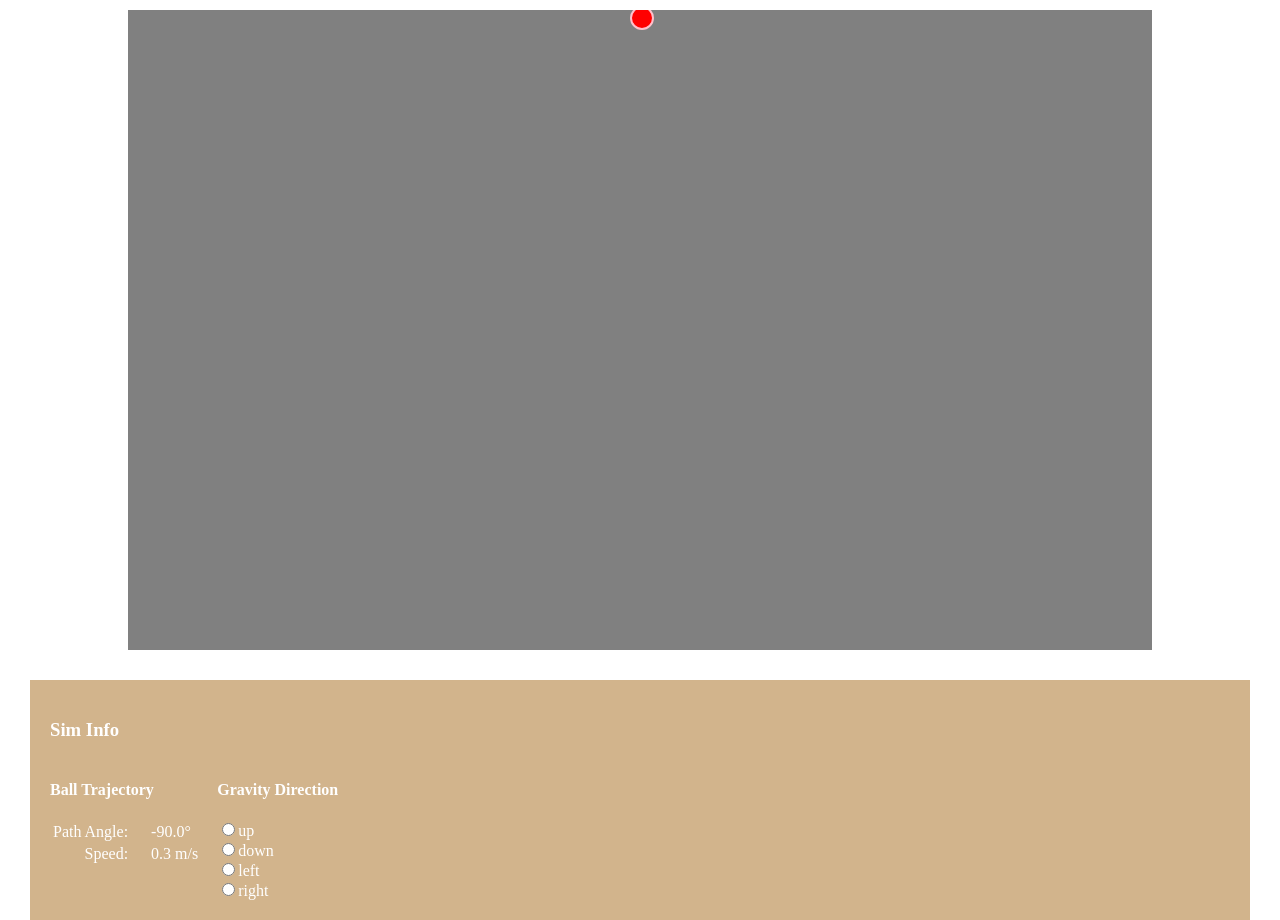
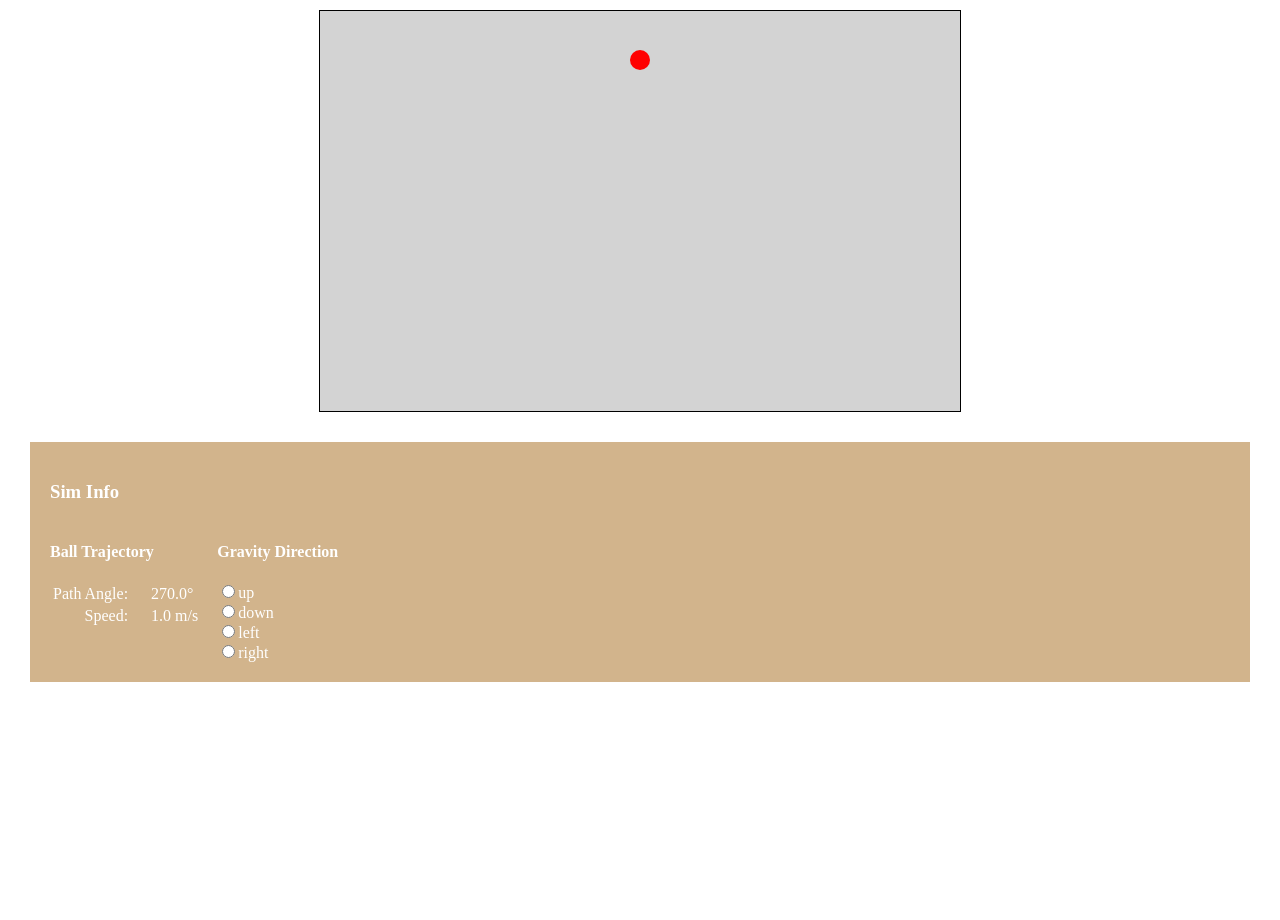
Before and after one commit to kchelms/React_Practice--Physics_Sim, a React (Create React App) app: page / in a window 1280 px wide. After the commit the page ends 810 px from the top, so only its background shows below. Built offline with nearby package versions, Linux system fonts and the light colour scheme.

Commit message:
Switch to canvas element (oops) proof of concept

```diff
--- a/src/App.css
+++ b/src/App.css
@@ -1,8 +1,14 @@
+.App {
+    height: 100%;
+    margin: 0;
+    padding: 0;
+}
+
 .ViewBox {
-    position: relative;
+    position: static;
     background: grey;
     overflow: hidden;
-    width: 80%;
+    max-width: 80%;
     aspect-ratio: 8 / 5;
     margin: auto;
     margin-top: 10px;
--- a/src/App.js
+++ b/src/App.js
@@ -1,163 +1,49 @@
 import './App.css';
 import {React , Component} from 'react';
 import * as Vector from './Utils/VectorMath'
+import {BallisticObj} from './BallisticObj'
 
-//debugger
-
-const directions = {
-  up:     90,
-  down:   270,
-  left:   180,
-  right:  0
+function ViewBox(props) {
+  return (
+    <canvas
+      id='canvas'
+      width={props.canvasWidth}
+      height={props.canvasWidth * 5/8}
+      style={{display: "block", border: "1px solid black", margin: "auto", marginTop: "10px"}}
+    />
+  )
 }
 
-//Comment to check GitHub login again
-
-class Ball extends Component {
-  constructor (props) {
-    super(props)
-
-    this.scaleRad = props.rad / props.scale
-
-    this.state = {
-      position: {x: 0, y: 0},
-      velocityVector: new Vector.Vector(0, directions.right),
-      envSize: null
-    }
-  }
-
+class Environment extends Component {
   componentDidMount() {
-    setInterval(()=>{this.calculatePath()}, this.props.time)
-
-    this.setEnvSize()
-  }
-
-  setEnvSize() {
-    const viewBox = document.getElementsByClassName('ViewBox')[0]
-    const vbStyle = getComputedStyle(viewBox)
-
-    this.setState({
-      envSize: {
-        x: parseInt(vbStyle.width),
-        y: parseInt(vbStyle.height)
-      },
-
-      position: {
-        x: (parseInt(vbStyle.width) / 2),
-        y: (parseInt(vbStyle.height) / 2)
-      }
-    })
-  }
-
-  calculatePath() {
-    const currPosition = this.state.position
-    const currVelocity = this.state.velocityVector
-    const gravityAddedVelocity = Vector.velocityFromAcceleration(this.props.gravity, this.props.time)
-
-    let newVelocity = Vector.Vector.combineVectors(currVelocity, gravityAddedVelocity)
-
-    const newVelocity_components = newVelocity.getVectorComponents()
-
-    let newPosition = {
-      x: currPosition.x + (newVelocity_components.x * this.props.scale),
-      y: currPosition.y + (newVelocity_components.y * this.props.scale)
-    }
-
-    if (this.checkOutOfBounds(newPosition)) {
-      [newPosition, newVelocity] = this.bounce(newPosition, newVelocity)
-    }
-
-    this.props.ballStateDisplay(newVelocity)
+    const canvas = document.getElementById('canvas')
+    const canvasContext = canvas.getContext('2d')
 
 
 
-    this.setState({
-      velocityVector: newVelocity,
-      position: newPosition
+    this.ball = new BallisticObj({
+      position: {x: canvas.width / 2, y: canvas.height / 2},
+      rad: 10,
+      scale: 1,
+      ballStateDisplay: this.props.ballStateDisplay,
+      envSize: {x: canvas.width, y: canvas.height}
     })
-  }
 
-  bounce(position, velocity) {
-    const elasticity = this.props.elasticity
+    setInterval(()=>{
+      canvasContext.clearRect(0, 0, canvas.width, canvas.height)
 
-    let newPosition = Object.assign({}, position)
-    let newVelocity_magnitude = velocity.magnitude
-    let newVelocity_angle = velocity.angle
+      canvasContext.fillStyle = "lightgray"
+      canvasContext.fillRect(0, 0, canvas.width, canvas.height)
 
-    const [xOut, yOut] = [
-      this.checkAxisOutOfBounds(position.x, this.state.envSize.x),
-      this.checkAxisOutOfBounds(position.y, this.state.envSize.y)
-    ]
+      this.ball.draw(canvasContext)
 
-    if(xOut) {
-      newPosition.x = this.calcBouncePosition(position.x, this.state.envSize.x)
-      newVelocity_magnitude *= elasticity
-
-      newVelocity_angle *= -1
-      newVelocity_angle += 180
-    }
-
-    if(yOut) {
-      newPosition.y = this.calcBouncePosition(position.y, this.state.envSize.y)
-      newVelocity_magnitude *= elasticity
-
-      newVelocity_angle *= -1
-    }
-
-    return [newPosition, new Vector.Vector(newVelocity_magnitude, newVelocity_angle)]
-  }
-
-  calcBouncePosition(axisPos, axisBound) {
-    const bounceDirection = this.checkAxisOutOfBounds(axisPos, axisBound)
-
-    return (bounceDirection > 0 ? 0 : axisBound) + (bounceDirection * this.scaleRad)
-  }
-
-  checkOutOfBounds(position) {
-    return (
-      this.checkAxisOutOfBounds(position.x, this.state.envSize.x) ||
-      this.checkAxisOutOfBounds(position.y, this.state.envSize.y)
-    )
-  }
-
-  checkAxisOutOfBounds(axisPos, axisBound) {
-    return (axisPos - this.scaleRad < 0) - (axisPos + this.scaleRad > axisBound)
+    }, 20)
   }
 
   render() {
-    const ballState = {
-      position: 'absolute',
-      bottom: (this.state.position.y - this.scaleRad) + 'px',
-      left:   (this.state.position.x - this.scaleRad) + 'px',
-      height: this.scaleRad * 2 + 'px',
-      width: this.scaleRad * 2 + 'px',
-      background: this.props.color,
-      border: '2px solid pink',
-      borderRadius: '50%'
-    }
-
     return (
-      <span id='Ball' style={ballState}></span>
+      <ViewBox canvasWidth={window.innerWidth * .5} />
     )
-  }
-}
-
-class Environment extends Component {
-  render() {
-    const timeSlice = 1000 / this.props.framerate
-    return (
-      <div className="ViewBox">
-        <Ball
-          gravity={this.props.gravity}
-          rad={20}
-          color={'red'}
-          elasticity={0.9}
-          scale={this.props.scale}
-          time={timeSlice}
-          ballStateDisplay={this.props.ballStateDisplay}
-        />
-      </div>
-    );
   }
 }
 
@@ -198,6 +84,13 @@ function BallInfoTable(props) {
       </table>
     </div>
   )
+}
+
+const directions = {
+  up:     90,
+  down:   270,
+  left:   180,
+  right:  0
 }
 
 function GravityButtons (props) {
@@ -254,7 +147,7 @@ class Simulator extends Component {
     super(props)
 
     this.state = {
-      gravity: new Vector.Vector(100, directions.up),
+      gravity: Vector.gravity,
       scale: 2,
       framerate: 150,
       ballVector: new Vector.Vector(0,0)
@@ -273,7 +166,7 @@ class Simulator extends Component {
 
   render() {
     return  (
-      <div>
+      <div className='App'>
         <Environment
           gravity={this.state.gravity}
           scale={this.state.scale}
--- /dev/null
+++ b/src/BallisticObj.js
@@ -0,0 +1,103 @@
+import { Vector } from "./Utils/VectorMath"
+import * as VectorMath from "./Utils/VectorMath"
+
+export class BallisticObj {
+    constructor (args) {
+      this.scale = args.scale
+      this.scaleRad = args.rad / args.scale
+      this.ballStateDisplay = args.ballStateDisplay
+
+      this.state = {
+        position: args.position,
+        velocityVector: new Vector(0, VectorMath.directions.right),
+        envSize: args.envSize
+      }
+    }
+
+    calculatePath() {
+      const currPosition = this.state.position
+      const currVelocity = this.state.velocityVector
+      const gravityAddedVelocity = VectorMath.velocityFromAcceleration(VectorMath.gravity, 10)
+
+      let newVelocity = Vector.combineVectors(currVelocity, gravityAddedVelocity)
+
+      const newVelocity_components = newVelocity.getVectorComponents()
+
+      let newPosition = {
+        x: currPosition.x + (newVelocity_components.x * this.scale),
+        y: currPosition.y + (newVelocity_components.y * this.scale)
+      }
+
+      if (this.checkOutOfBounds(newPosition)) {
+        [newPosition, newVelocity] = this.bounce(newPosition, newVelocity)
+      }
+
+      this.ballStateDisplay(newVelocity)
+
+
+
+      Object.assign(this.state, {
+        velocityVector: newVelocity,
+        position: newPosition
+      })
+    }
+
+    bounce(position, velocity) {
+      const elasticity = .9
+
+      let newPosition = Object.assign({}, position)
+      let newVelocity_magnitude = velocity.magnitude
+      let newVelocity_angle = velocity.angle
+
+      const [xOut, yOut] = [
+        this.checkAxisOutOfBounds(position.x, this.state.envSize.x),
+        this.checkAxisOutOfBounds(position.y, this.state.envSize.y)
+      ]
+
+      if(xOut) {
+        newPosition.x = this.calcBouncePosition(position.x, this.state.envSize.x)
+        newVelocity_magnitude *= elasticity
+
+        newVelocity_angle *= -1
+        newVelocity_angle += 180
+      }
+
+      if(yOut) {
+        newPosition.y = this.calcBouncePosition(position.y, this.state.envSize.y)
+        newVelocity_magnitude *= elasticity
+
+        newVelocity_angle *= -1
+      }
+
+      return [newPosition, new Vector(newVelocity_magnitude, newVelocity_angle)]
+    }
+
+    calcBouncePosition(axisPos, axisBound) {
+      const bounceDirection = this.checkAxisOutOfBounds(axisPos, axisBound)
+
+      return (bounceDirection > 0 ? 0 : axisBound) + (bounceDirection * this.scaleRad)
+    }
+
+    checkOutOfBounds(position) {
+      return (
+        this.checkAxisOutOfBounds(position.x, this.state.envSize.x) ||
+        this.checkAxisOutOfBounds(position.y, this.state.envSize.y)
+      )
+    }
+
+    checkAxisOutOfBounds(axisPos, axisBound) {
+      return (axisPos - this.scaleRad < 0) - (axisPos + this.scaleRad > axisBound)
+    }
+
+    draw(context) {
+      this.calculatePath()
+
+      context.beginPath()
+
+      context.arc(this.state.position.x, this.state.position.y, this.scaleRad, 0, Math.PI * 2, true)
+
+      context.fillStyle = "red"
+
+      context.fill()
+    }
+  }
--- a/src/Utils/VectorMath.js
+++ b/src/Utils/VectorMath.js
@@ -1,4 +1,11 @@
 import * as Trig from './TrigUtils.js'
+
+const directions = {
+  up:     90,
+  down:   270,
+  left:   180,
+  right:  0
+}
 
 const velocityFromAcceleration = (accVector, millis) => {
     return new Vector(
@@ -48,4 +55,6 @@ const velocityFromAcceleration = (accVector, millis) => {
   }
 }
 
-  export { Vector, velocityFromAcceleration }
+const gravity = new Vector(9.8, directions.down, 2)
+
+export { Vector, directions, gravity, velocityFromAcceleration }
```
Also changed, not shown: 1 other file (tests, documents, lock files or other folders). Lines whose indentation alone changed are shown as unchanged.
